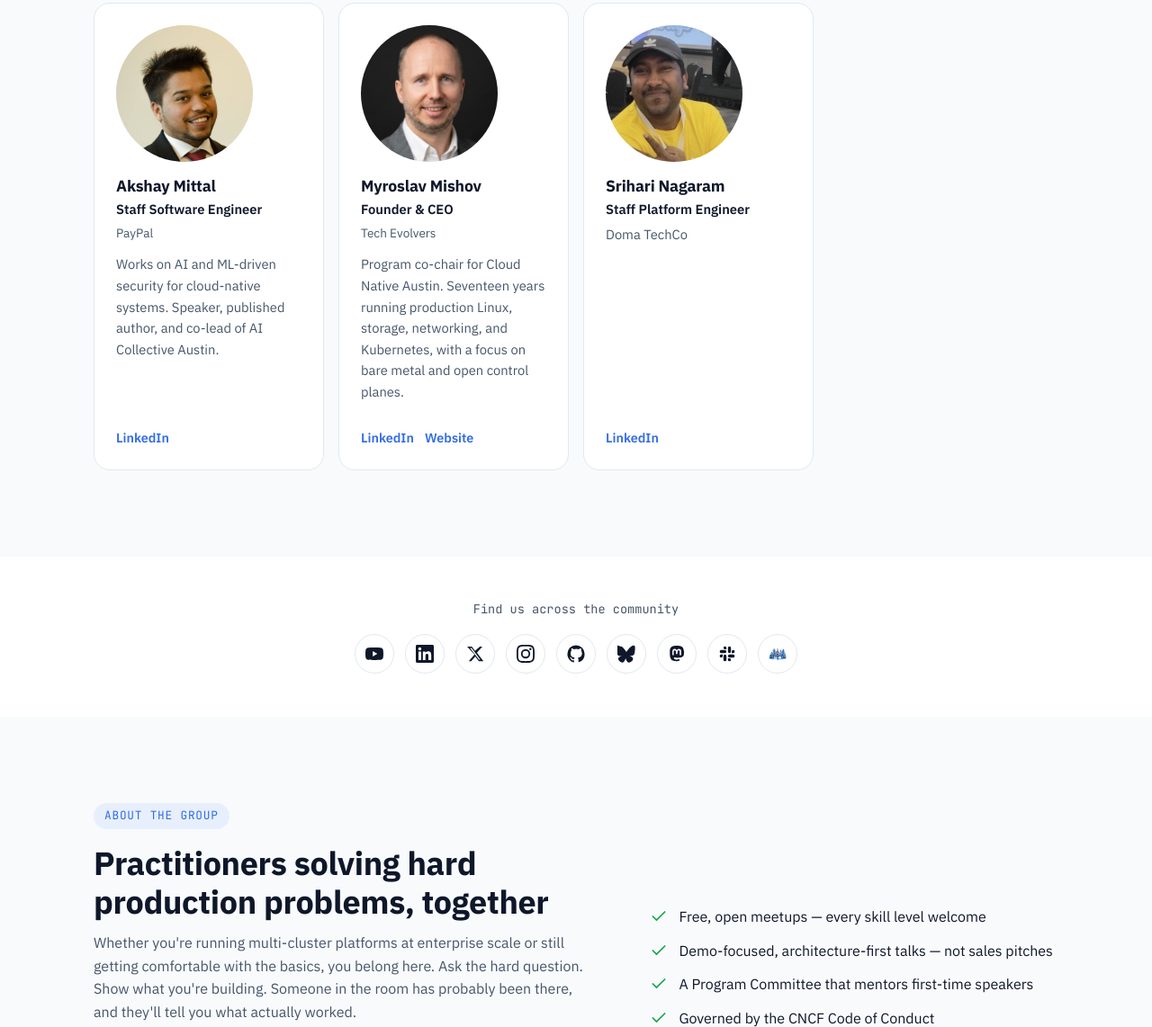
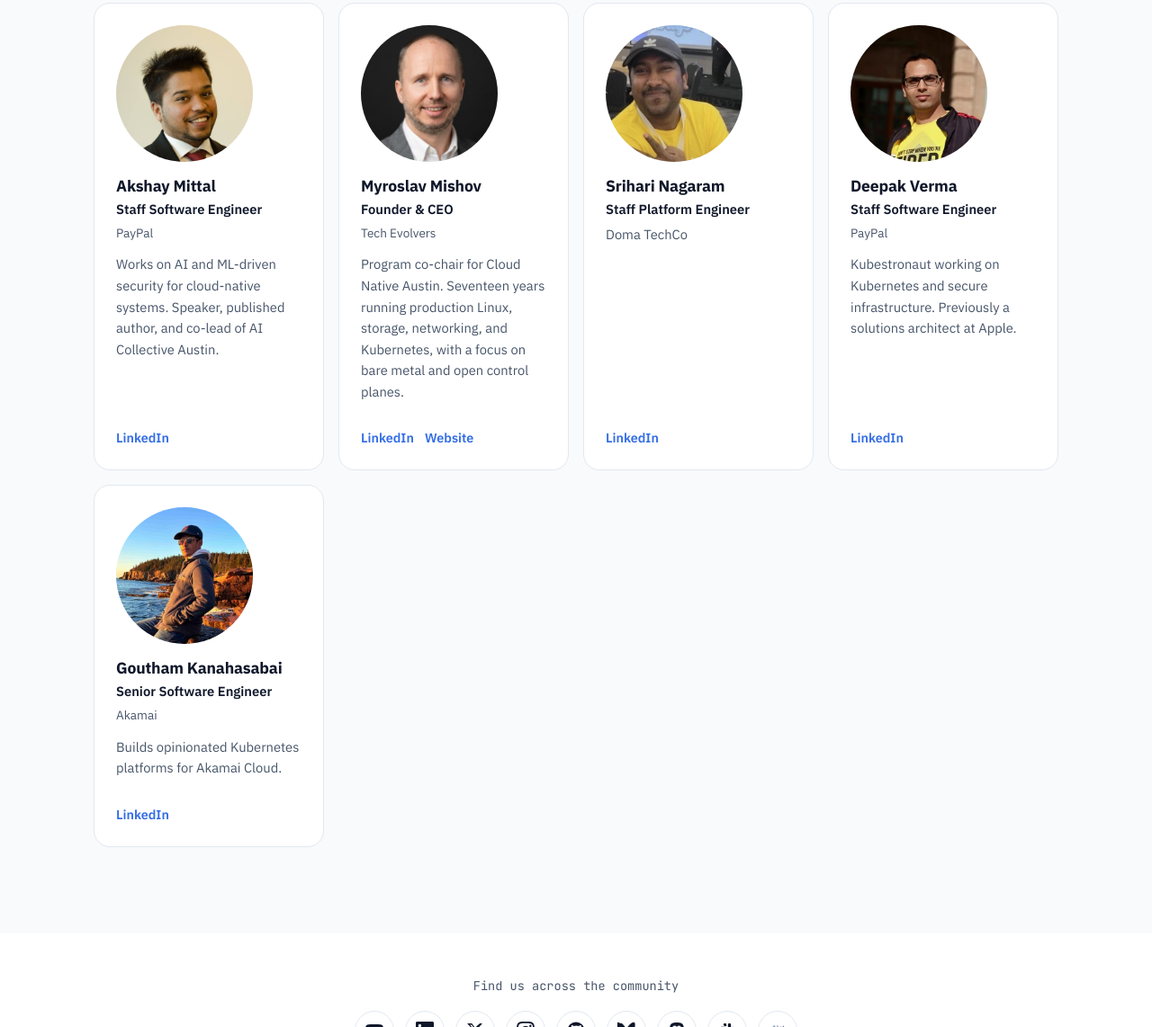
Before and after one commit to k8sAustin/cloudnativeaustin.com, a plain HTML site: page index.html in a window 1280 px wide. Shown: the part 3182-4324 px from the top of the page at 90% size. Drawn offline with Linux system fonts and the light colour scheme.

Commit message:
Add Deepak Verma and Goutham Kanahasabai to the organizer list.
Co-authored-by: Cursor <cursoragent@cursor.com>

```diff
--- a/index.html
+++ b/index.html
@@ -171,6 +171,26 @@
           <p class="organizer-company">Doma TechCo</p>
           <div class="organizer-links">
             <a href="https://www.linkedin.com/in/srihari-nagaram/" target="_blank" rel="noopener">LinkedIn</a>
+          </div>
+        </article>
+        <article class="organizer-card">
+          <img class="organizer-photo" src="assets/img/organizers/deepak-verma.jpg" alt="" width="460" height="460">
+          <h3>Deepak Verma</h3>
+          <p class="organizer-role">Staff Software Engineer</p>
+          <p class="organizer-company">PayPal</p>
+          <p>Kubestronaut working on Kubernetes and secure infrastructure. Previously a solutions architect at Apple.</p>
+          <div class="organizer-links">
+            <a href="https://www.linkedin.com/in/yesdeepakverma/" target="_blank" rel="noopener">LinkedIn</a>
+          </div>
+        </article>
+        <article class="organizer-card">
+          <img class="organizer-photo" src="assets/img/organizers/goutham-kanahasabai.jpg" alt="" width="438" height="438">
+          <h3>Goutham Kanahasabai</h3>
+          <p class="organizer-role">Senior Software Engineer</p>
+          <p class="organizer-company">Akamai</p>
+          <p>Builds opinionated Kubernetes platforms for Akamai Cloud.</p>
+          <div class="organizer-links">
+            <a href="https://www.linkedin.com/in/goutham-kanags/" target="_blank" rel="noopener">LinkedIn</a>
           </div>
         </article>
       </div>
```
Also changed, not shown: assets/img/organizers/deepak-verma.jpg (added), assets/img/organizers/goutham-kanahasabai.jpg (added).
